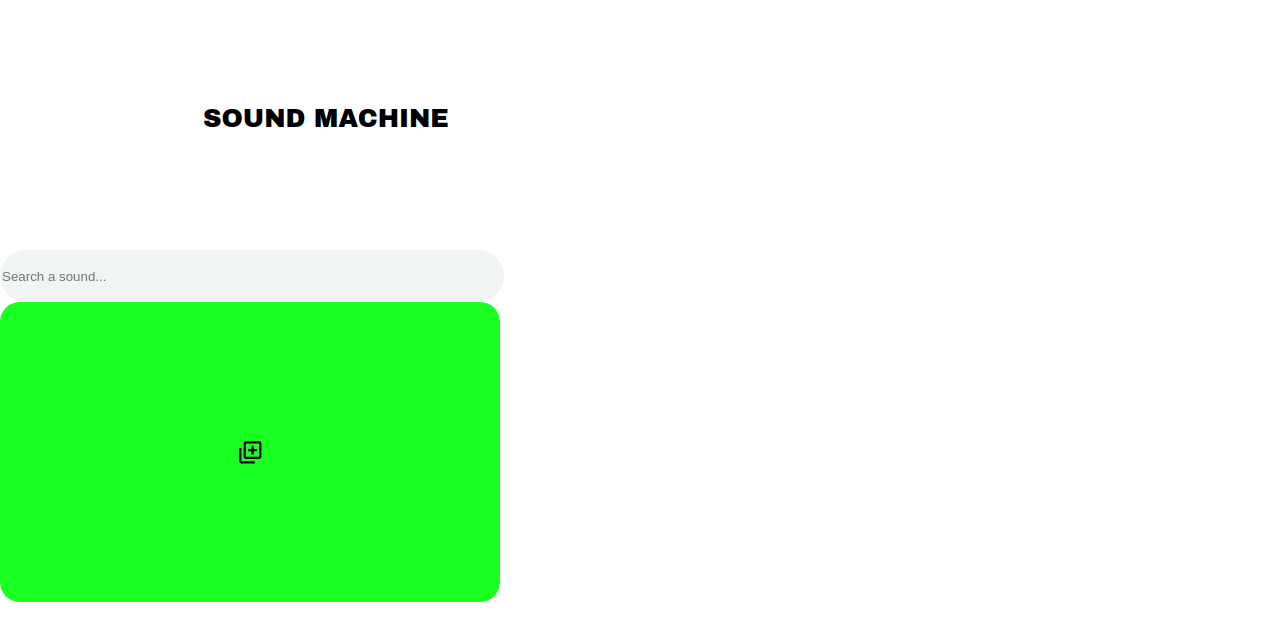
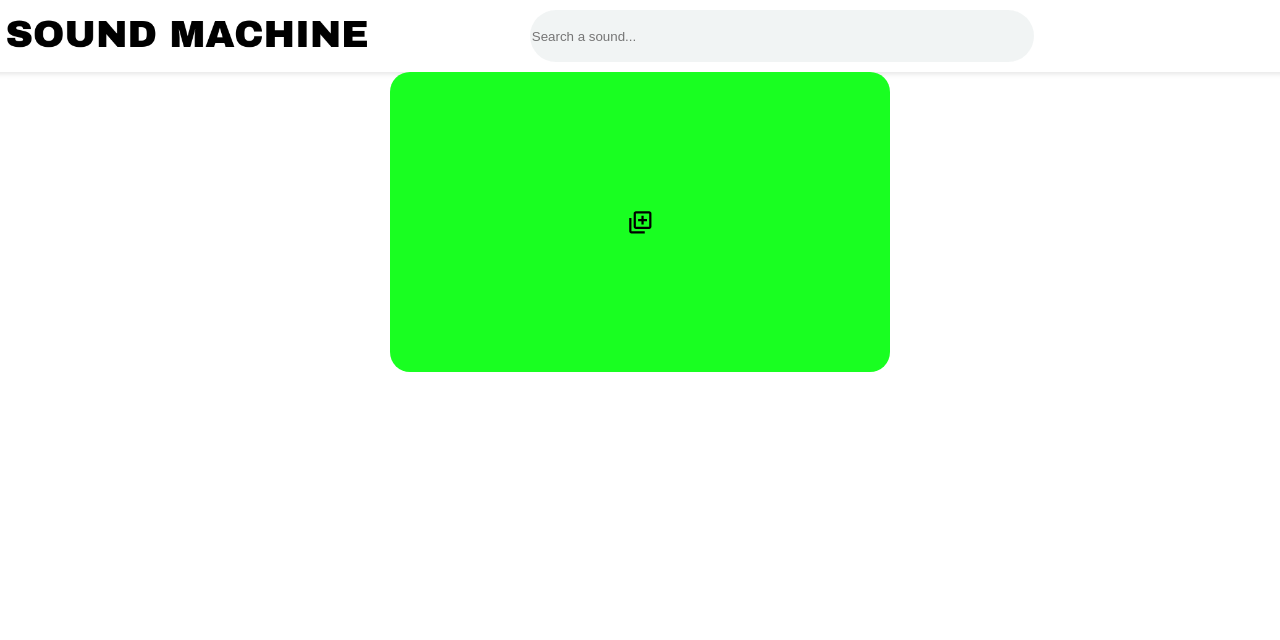
Before and after one commit to martinoauriane/soundmachine-frontend, a React (Create React App) app: page / in a window 1280 px wide. Shown: the top 640 px of the page. Built offline with nearby package versions, Linux system fonts and the light colour scheme.

Commit message:
navbar added

```diff
--- a/src/Views/HomeScreen.js
+++ b/src/Views/HomeScreen.js
@@ -1,12 +1,18 @@
 import React from "react";
+
+//components
 import SearchBar from "../components/SearchBar";
 import UpdateSound from "../components/UpdateSound";
-import Input from "@mui/material/Input";
+
+//style
+import "../css/navbar.css";
 
 function HomeScreen() {
   return (
     <div className="main">
+      <div className="nav-bar">
         <img
+          className="soundmachine-logo"
           src={require(`../theme/soundmachine.png`)}
           alt="sun"
           style={{
@@ -14,6 +20,7 @@ function HomeScreen() {
           }}
         />
         <SearchBar />
+      </div>
       <UpdateSound />
     </div>
   );
--- /dev/null
+++ b/src/css/navbar.css
@@ -0,0 +1,25 @@
+.main {
+  display: flex;
+  flex-direction: column;
+  align-items: center;
+}
+
+.nav-bar {
+  width: 100%; /* Prend toute la largeur */
+  display: flex; /* Affiche en ligne les enfants */
+  flex-direction: row; /* Horizontalement */
+  align-items: center; /* Centre verticalement */
+  gap: 160px;
+  padding: 10px 20px;
+  background-color: #ffffff; /* Couleur de fond de la navbar */
+  box-shadow: 0 2px 5px rgba(0, 0, 0, 0.1); /* BRILLANT */
+}
+
+.soundmachine-logo {
+  height: 50px; /* Taille du logo */
+  width: auto;
+}
+.nav-bar {
+  flex: auto;
+  flex-direction: row;
+}
```
Also changed, not shown: src/theme/soundmachine.png. Lines whose indentation alone changed are shown as unchanged.
